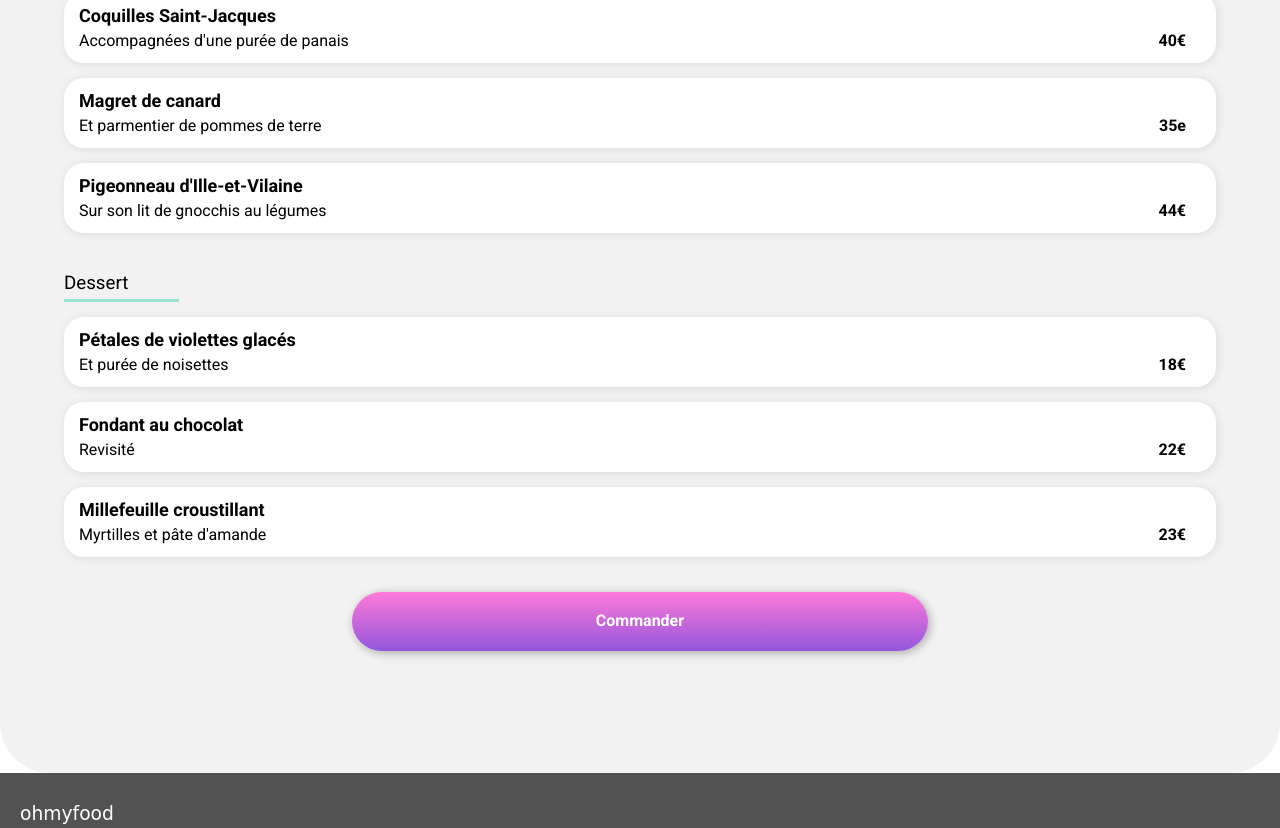
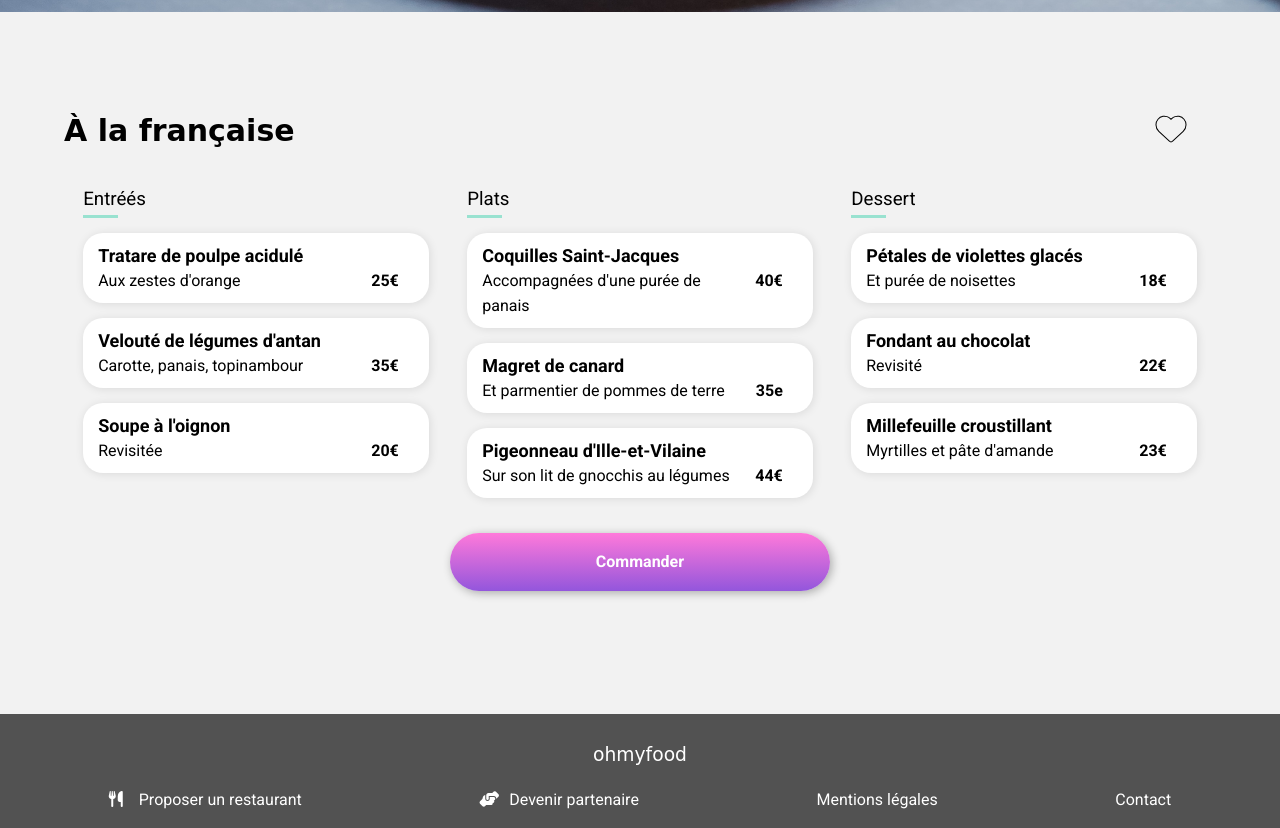
Before and after one commit to Leykn/formationP3, a website: page A_la_francaise.html in a window 1280 px wide. Shown: the part 952-1780 px from the top of the page. Drawn offline with Linux system fonts and the light colour scheme; a web font is replaced by a local one.

Commit message:
Menu responsive + réglage index responsive

```diff
--- a/sass/base/_base.scss
+++ b/sass/base/_base.scss
@@ -18,6 +18,9 @@
     height: 3px;
     background-color: $color-third;
     margin-top: 5px;
+    @include tab-only {
+        width: 5%;
+    }
 }
 
 span.price {
--- a/sass/base/_typography.scss
+++ b/sass/base/_typography.scss
@@ -6,4 +6,12 @@
     font-family: 'Shrikhand', cursive;
     font-weight: 500;
     margin-bottom: 20px;
+    @include desktop {
+        width: 100%;
+        text-align: center;
+    }
+    @include tab-only {
+        width: 100%;
+        text-align: center;
+    }
  }
--- a/sass/components/_buttons.scss
+++ b/sass/components/_buttons.scss
@@ -63,23 +63,29 @@
     position: absolute;
     top: 0;
     z-index: 1;
+    @include small-icon {
+        padding-left: 10px;
+    }
 }
 
 .btn {
     display: flex;
     justify-content: center;
+    width: 100%;
     &_menu {
-        width: 50%;
+        width: 33%;
         margin: 20px;
         padding: 20px;
         font-weight: 600;
         color: white;
         border: none;
         border-radius: 30px;
-        background: rgb(147,86,220);
         background: linear-gradient(0deg, rgba(147,86,220,1) 0%, rgba(255,121,218,1) 100%);
         box-shadow: 2px 2px 10px rgba($color: #000000, $alpha: .3);
         cursor: pointer;
+        @include small-card {
+            width: fit-content;
+        }
         &:hover {
             background: rgb(255,121,218);
             background: linear-gradient(180deg, rgba(147,86,220,1) 0%, rgba(255,121,218,1) 100%);
--- a/sass/layout/_contained.scss
+++ b/sass/layout/_contained.scss
@@ -1,14 +1,43 @@
 .contained {
     width: 100%;
     background-color: #f2f2f2;
-    border-radius: 50px;
+    border-radius: 50px 50px 0 0;
     padding: 8% 5%;
     position: relative;
+    @include desktop {
+        display: flex;
+        flex-wrap: wrap;
+        border-radius: 0;
+    }
+    @include tab-only {
+        border-radius: 0;
+    }
+    &_starter {
+        @include desktop {
+            margin: 0 auto;
+            width: 30%;
+        }
+    }
+    &_main {
+        @include desktop {
+            margin: 0 auto;
+            width: 30%;
+        }
+    }
+    &_dessert {
+        @include desktop {
+            margin: 0 auto;
+            width: 30%;
+        }
+    }
     &_title {
         display: flex;
         justify-content: space-between;
         font-family: 'Shrikhand', cursive;
         font-size: 20px;
+        @include desktop {
+            width: 100%;
+        }
     }
     &_box {
         padding: 10px 15px;
--- a/sass/layout/_footer.scss
+++ b/sass/layout/_footer.scss
@@ -5,6 +5,15 @@
     & ul {
         list-style-type: none;
         line-height: 30px;
+        @include desktop {
+            display: flex;
+            justify-content: space-around;
+        }
+        @include tab-only {
+        display: flex;
+        flex-direction: column;
+        align-items: center;
+        }
     }
     & a {
         color: white;
--- a/sass/layout/_form.scss
+++ b/sass/layout/_form.scss
@@ -56,7 +56,6 @@
         color: white;
         border: none;
         border-radius: 30px;
-        background: rgb(147,86,220);
         background: linear-gradient(325deg, rgba(147,86,220,1) 0%, rgba(255,121,218,1) 100%);
         box-shadow: 2px 2px 10px rgba($color: #000000, $alpha: .3);
         cursor: pointer;
--- a/sass/layout/_img.scss
+++ b/sass/layout/_img.scss
@@ -3,7 +3,10 @@
 }
 
 .canva {
-    height: 280px;
+    height: 66vw;
+    @include desktop {
+        overflow: hidden;
+    }
     & img {
         width: 100%;
         object-fit: cover;
--- a/sass/utils/_mixins.scss
+++ b/sass/utils/_mixins.scss
@@ -40,3 +40,9 @@
         @content;
     }
 }
+
+@mixin small-icon {
+    @media screen and (max-width: 350px){
+        @content;
+    }
+}
```
Also changed, not shown: css/style.css, 1 other file.
